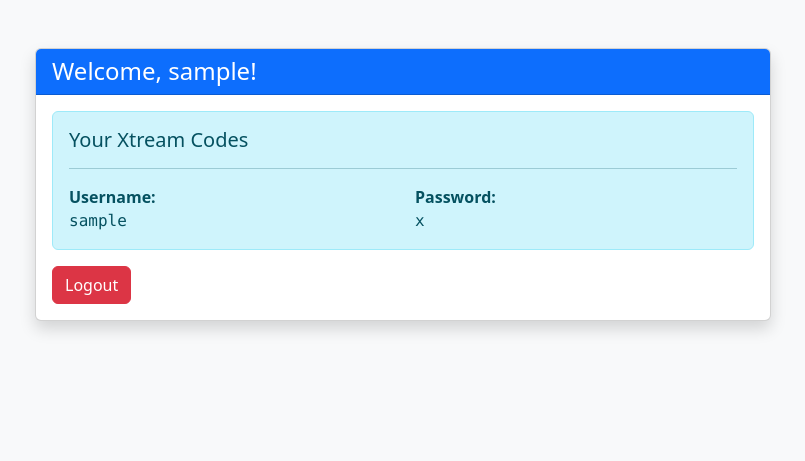
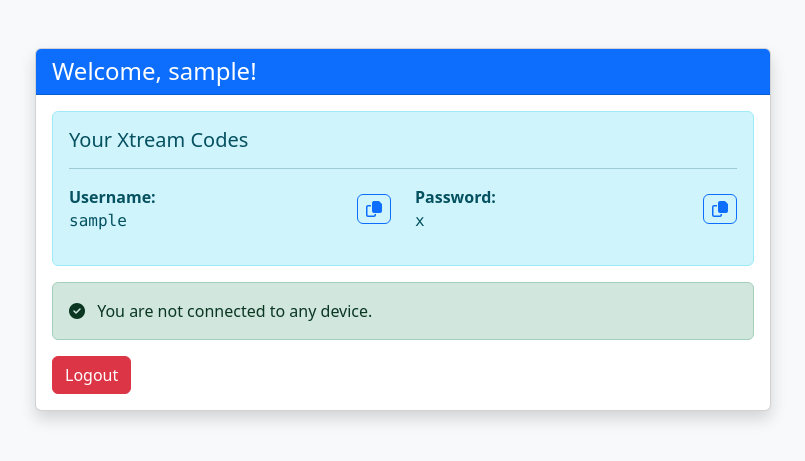
Before and after one commit to radkovic666/BGSCRAPE, a PHP site: page /dashboard.php in a window 1280 px wide. Shown: the top 461 px of the page, without its empty margins (237-1042 px from the left). Run offline with PHP 8.4, Linux system fonts and the light colour scheme; the visitor is signed in with stand-in values (Sample User, id 1); tables that the repository leaves empty or names only in its code hold one stand-in row (values such as "Sample post").

Commit message:
belongs to /htdocs

```diff
--- a/dashboard.php
+++ b/dashboard.php
@@ -14,6 +14,17 @@ $stmt = $pdo->prepare("SELECT users.username, xtream_codes.*
                       WHERE users.id = ?");
 $stmt->execute([$_SESSION['user_id']]);
 $data = $stmt->fetch();
+
+// Device usage check
+$deviceUsageFile = 'user_device_usage.json';
+$isConnected = false;
+
+if (file_exists($deviceUsageFile)) {
+    $deviceUsage = json_decode(file_get_contents($deviceUsageFile), true);
+    if (is_array($deviceUsage) && array_key_exists($data['xtream_username'], $deviceUsage)) {
+        $isConnected = true;
+    }
+}
 ?>
 <!DOCTYPE html>
 <html lang="en">
@@ -22,6 +33,31 @@ $data = $stmt->fetch();
     <meta name="viewport" content="width=device-width, initial-scale=1.0">
     <title>Dashboard</title>
     <link href="https://cdn.jsdelivr.net/npm/bootstrap@5.3.0/dist/css/bootstrap.min.css" rel="stylesheet">
+    <link rel="stylesheet" href="https://cdnjs.cloudflare.com/ajax/libs/font-awesome/6.4.0/css/all.min.css">
+    <style>
+        .copy-btn {
+            transition: all 0.3s ease;
+            padding: 2px 8px;
+        }
+        .copy-btn:hover {
+            transform: translateY(-1px);
+        }
+        .copied-alert {
+            position: fixed;
+            top: 20px;
+            right: 20px;
+            z-index: 1000;
+            animation: slideIn 0.3s, fadeOut 0.5s 2s;
+        }
+        @keyframes slideIn {
+            from { right: -100px; }
+            to { right: 20px; }
+        }
+        @keyframes fadeOut {
+            from { opacity: 1; }
+            to { opacity: 0; }
+        }
+    </style>
 </head>
 <body class="bg-light">
     <div class="container py-5">
@@ -36,21 +72,83 @@ $data = $stmt->fetch();
                             <h5 class="alert-heading">Your Xtream Codes</h5>
                             <hr>
                             <div class="row">
-                                <div class="col-md-6">
-                                    <strong>Username:</strong>
-                                    <div class="font-monospace"><?= htmlspecialchars($data['xtream_username']) ?></div>
+                                <div class="col-md-6 mb-3">
+                                    <div class="d-flex justify-content-between align-items-center">
+                                        <div>
+                                            <strong>Username:</strong>
+                                            <div class="font-monospace"><?= htmlspecialchars($data['xtream_username']) ?></div>
+                                        </div>
+                                        <button class="btn copy-btn btn-outline-primary"
+                                                data-value="<?= htmlspecialchars($data['xtream_username']) ?>"
+                                                onclick="copyCredentials(this)">
+                                            <i class="far fa-copy"></i>
+                                        </button>
+                                    </div>
                                 </div>
-                                <div class="col-md-6">
-                                    <strong>Password:</strong>
-                                    <div class="font-monospace"><?= htmlspecialchars($data['xtream_password']) ?></div>
+                                <div class="col-md-6 mb-3">
+                                    <div class="d-flex justify-content-between align-items-center">
+                                        <div>
+                                            <strong>Password:</strong>
+                                            <div class="font-monospace"><?= htmlspecialchars($data['xtream_password']) ?></div>
+                                        </div>
+                                        <button class="btn copy-btn btn-outline-primary"
+                                                data-value="<?= htmlspecialchars($data['xtream_password']) ?>"
+                                                onclick="copyCredentials(this)">
+                                            <i class="far fa-copy"></i>
+                                        </button>
+                                    </div>
                                 </div>
                             </div>
                         </div>
+
+                        <!-- Device Connection Status -->
+                        <?php if ($isConnected): ?>
+                            <div class="alert alert-warning mb-3">
+                                <i class="fas fa-exclamation-triangle me-2"></i>
+                                You are currently connected to a device.
+                            </div>
+                        <?php else: ?>
+                            <div class="alert alert-success mb-3">
+                                <i class="fas fa-check-circle me-2"></i>
+                                You are not connected to any device.
+                            </div>
+                        <?php endif; ?>
+
                         <a href="logout.php" class="btn btn-danger">Logout</a>
                     </div>
                 </div>
             </div>
         </div>
     </div>
+
+    <div id="copiedAlert" class="copied-alert alert alert-success d-none">
+        <i class="fas fa-check-circle me-2"></i>Copied to clipboard!
+    </div>
+
+    <script>
+    function copyCredentials(button) {
+        const text = button.getAttribute('data-value');
+        const icon = button.querySelector('i');
+
+        navigator.clipboard.writeText(text).then(() => {
+            const alert = document.getElementById('copiedAlert');
+            alert.classList.remove('d-none');
+            setTimeout(() => alert.classList.add('d-none'), 2500);
+
+            icon.classList.replace('fa-copy', 'fa-check');
+            button.classList.add('btn-success');
+            button.classList.remove('btn-outline-primary');
+
+            setTimeout(() => {
+                icon.classList.replace('fa-check', 'fa-copy');
+                button.classList.remove('btn-success');
+                button.classList.add('btn-outline-primary');
+            }, 2000);
+        }).catch(err => {
+            console.error('Failed to copy:', err);
+            alert('Failed to copy to clipboard');
+        });
+    }
+    </script>
 </body>
 </html>
```
